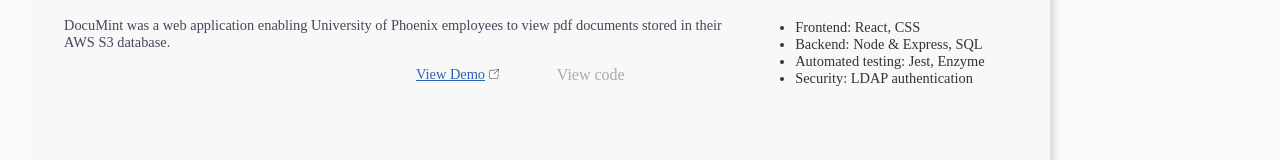
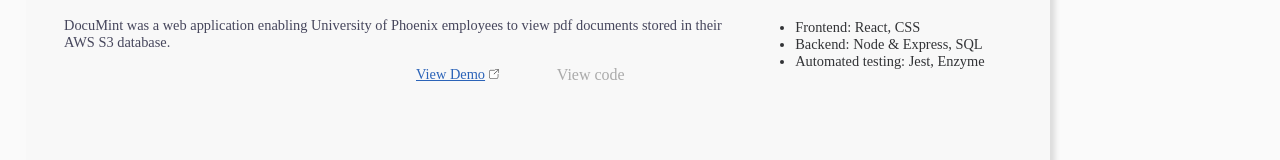
Before and after one commit to Teggoon/Personal-Portfolio, a React (Create React App) app: page /projects in a window 1280 px wide. Shown: the part 213-373 px from the top of the page. Built offline with nearby package versions, Linux system fonts and the light colour scheme; a web font is replaced by a local one.

Commit message:
added shine animation to sdu helper demo too

```diff
--- a/src/components/ProjectsPage.js
+++ b/src/components/ProjectsPage.js
@@ -12,7 +12,6 @@
                 ["Frontend: React, CSS",
                 "Backend: Node & Express, SQL",
                 "Automated testing: Jest, Enzyme",
-                "Security: LDAP authentication"
                 ]}
             hasSourceCode={false}
             hasProjectDemo={true}
--- a/src/components/SDUHelperDemoPage.js
+++ b/src/components/SDUHelperDemoPage.js
@@ -37,7 +37,7 @@
                 {pageNumber == 1 && <img className="demo-gif" src={SDUHelperQueryInput}></img>}
                 {pageNumber == 2 && <img className="demo-gif" src={SDUHelperFileSelection}></img>}
 
-                <span className="demo-page-button-container" onClick={handleRightButtonClick} state={rightPageButtonState}>
+                <span className="demo-page-button-container" onClick={handleRightButtonClick} state={rightPageButtonState} shine={pageNumber == minPageNUmber ? "true" : "false"}>
                     <span className="arrow-button arrow-right" state={rightPageButtonState}></span>
                 </span>
             </div>
--- a/src/css/App.css
+++ b/src/css/App.css
@@ -89,6 +89,7 @@
   height: 90vh;
   position: relative;
   width: 100%;
+
 }
 
 .homepage-main-intro-container {
```
